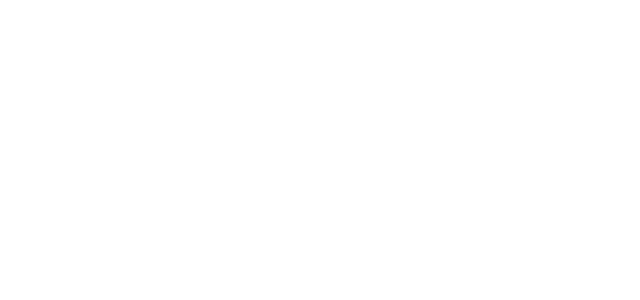
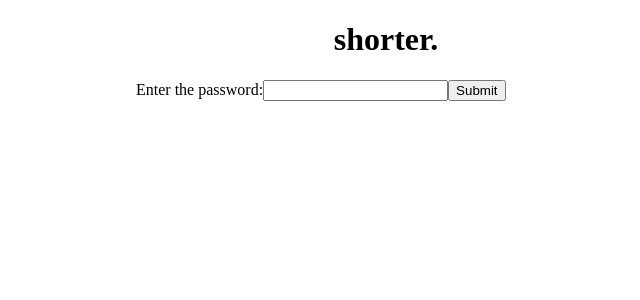
Before and after one commit to MattTrim1/shorter, a React (Create React App) app in the folder client/: page / in a window 1280 px wide. Shown: the top 300 px of the page, without its empty margins (254-894 px from the left). Built offline with nearby package versions, Linux system fonts and the light colour scheme.

Commit message:
Make start on implementation

```diff
--- a/client/src/components/App.js
+++ b/client/src/components/App.js
@@ -1,8 +1,15 @@
+import { useState } from "react";
+import PasswordScreen from "../pages/PasswordScreen";
+import GenerateNewShortUrlScreen from "../pages/GenerateNewShortUrlScreen";
+
 function App() {
+  const [isAuthed, setIsAuthed] = useState(false);
+
   return (
     <div>
-
-    </div>
+      <h1>shorter.</h1>
+        {isAuthed ? <GenerateNewShortUrlScreen /> : <PasswordScreen setIsAuthed={setIsAuthed} />}
+      </div>
   );
 }
 
--- a/client/src/css/index.css
+++ b/client/src/css/index.css
@@ -0,0 +1,22 @@
+body {
+    max-width: 500px;
+    margin: auto;
+}
+
+ul {
+    padding: 1em 0;
+    margin: 0;
+}
+
+li {
+    display: flex;
+    justify-content: space-between;
+}
+
+header {
+    text-align: center;
+}
+
+h1 {
+    text-align: center;
+}
--- /dev/null
+++ b/client/src/pages/GenerateNewShortUrlScreen.js
@@ -0,0 +1,9 @@
+function GenerateNewShortUrlScreen() {
+  return (
+    <div>
+      HELLO!
+    </div>
+  );
+}
+
+export default GenerateNewShortUrlScreen;
--- /dev/null
+++ b/client/src/pages/PasswordScreen.js
@@ -0,0 +1,31 @@
+import { useState } from "react";
+import { auth } from "../services/UrlService";
+
+function PasswordScreen(props) {
+  const [password, setPassword] = useState("");
+
+  const handleSubmit = (e) => {
+    e.preventDefault();
+
+    // Make API call to ensure our password is correct
+    const authed = auth(password);
+    (authed === true) ? props.setIsAuthed(authed) : alert("Unable to authenticate.");
+  }
+
+  return (
+    <div>
+      <form onSubmit={handleSubmit}>
+        <label>Enter the password:
+          <input
+            type="text"
+            value={password}
+            onChange={(e) => setPassword(e.target.value)}
+          />
+          <input type="submit" value={"Submit"} />
+        </label>
+      </form>
+    </div>
+  );
+}
+
+export default PasswordScreen;
```
